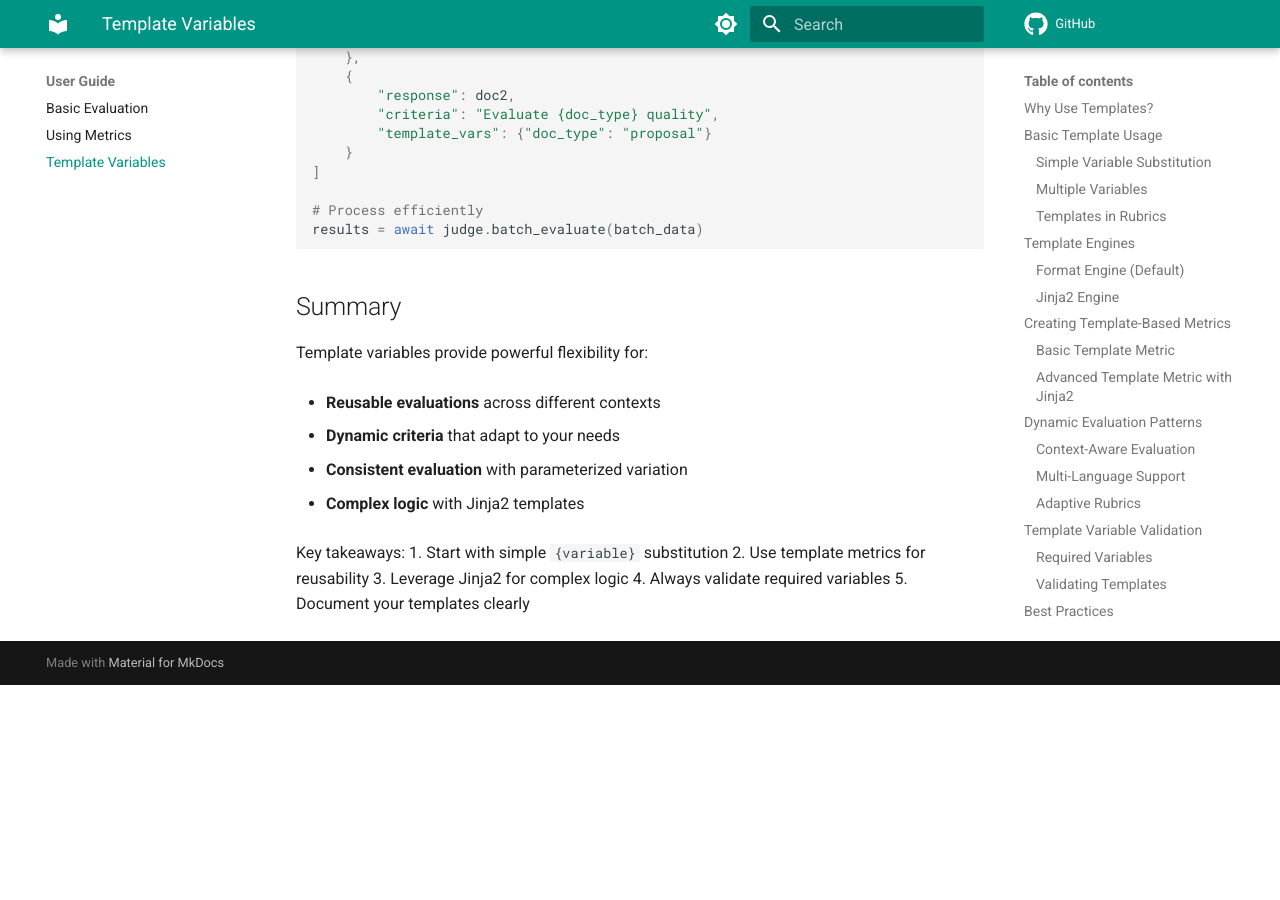
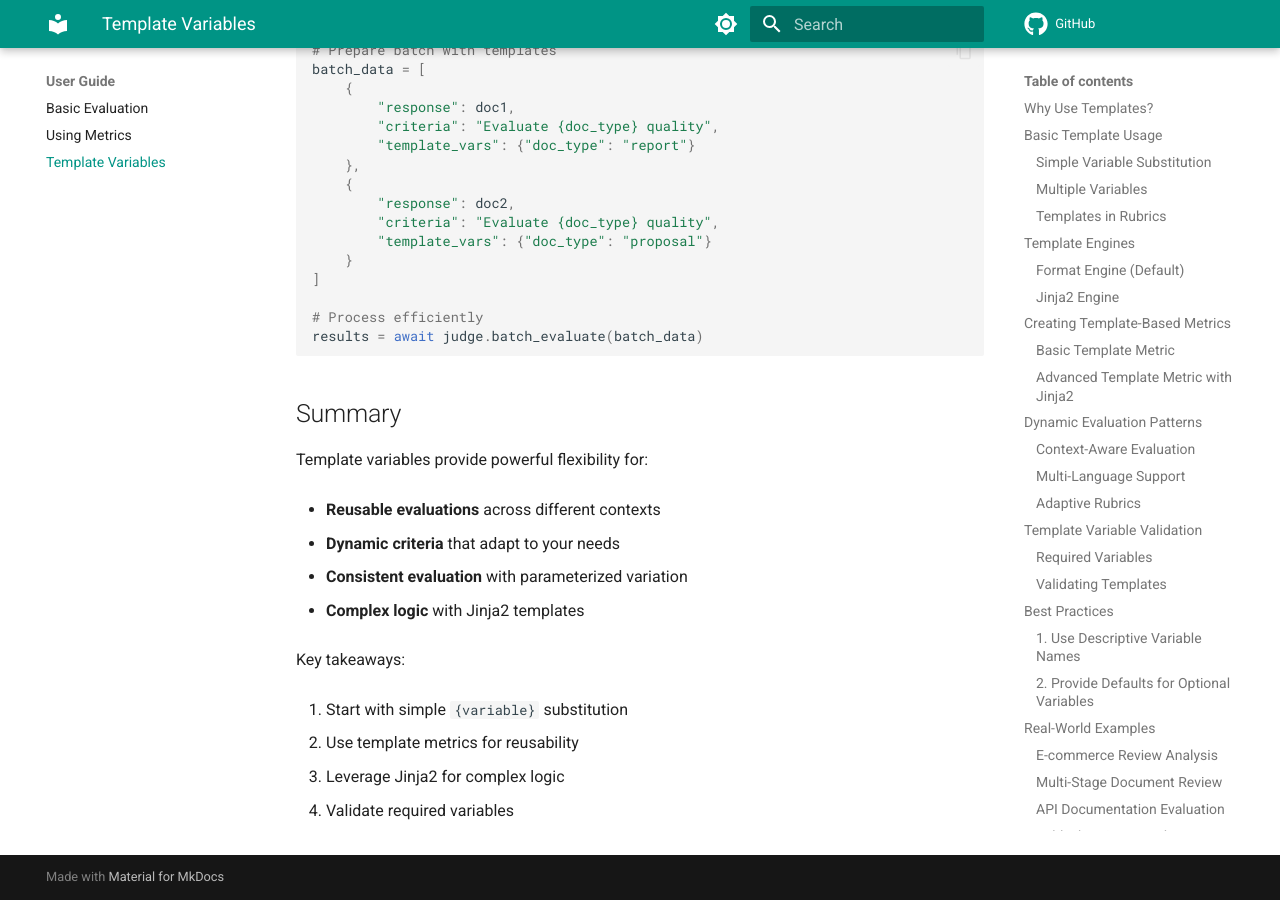
Before and after one commit to trustyai-explainability/vllm_judge, an MkDocs documentation site: the page built from docs/guide/templates.md, in a window 1280 px wide and 900 px high, scrolled down 12259 px. Built offline with MkDocs 1.6.1 and Material for MkDocs 9.7.7, drawn with Linux system fonts in a browser that asks for light colours; comment, search, counter and statistics services are not loaded; before the commit the page ends 12944 px from its top, so only the background shows below that; some of the changed text lies outside the part shown.

Commit message:
📖 docs new line fix

```diff
--- a/docs/guide/templates.md
+++ b/docs/guide/templates.md
@@ -5,9 +5,13 @@ Template variables make your evaluations dynamic and reusable. This guide shows
 ## Why Use Templates?
 
 Templates allow you to:
+
 - **Reuse** evaluation logic with different contexts
+
 - **Parameterize** criteria for different scenarios
+
 - **Scale** evaluations across varied use cases
+
 - **Maintain** consistency while allowing flexibility
 
 ## Basic Template Usage
@@ -640,11 +644,14 @@ Template variables provide powerful flexibility for:
 - **Complex logic** with Jinja2 templates
 
 Key takeaways:
+
 1. Start with simple `{variable}` substitution
+
 2. Use template metrics for reusability
+
 3. Leverage Jinja2 for complex logic
-4. Always validate required variables
-5. Document your templates clearly
+
+4. Validate required variables
 
 <!-- ## Next Steps
 
```
Also changed, not shown: docs/guide/basic-evaluation.md (+3 -0 lines), docs/guide/metrics.md (+5 -0 lines).
